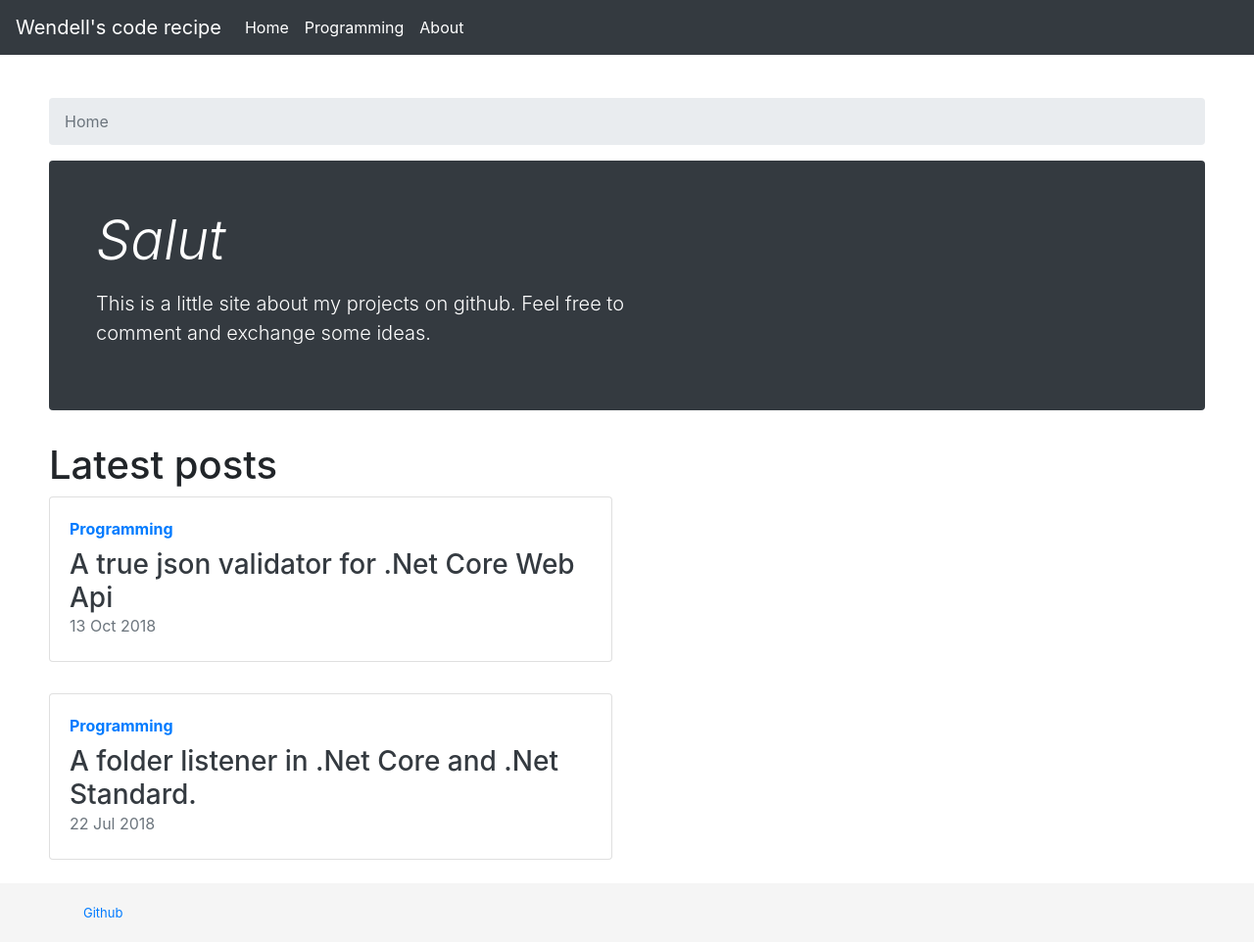
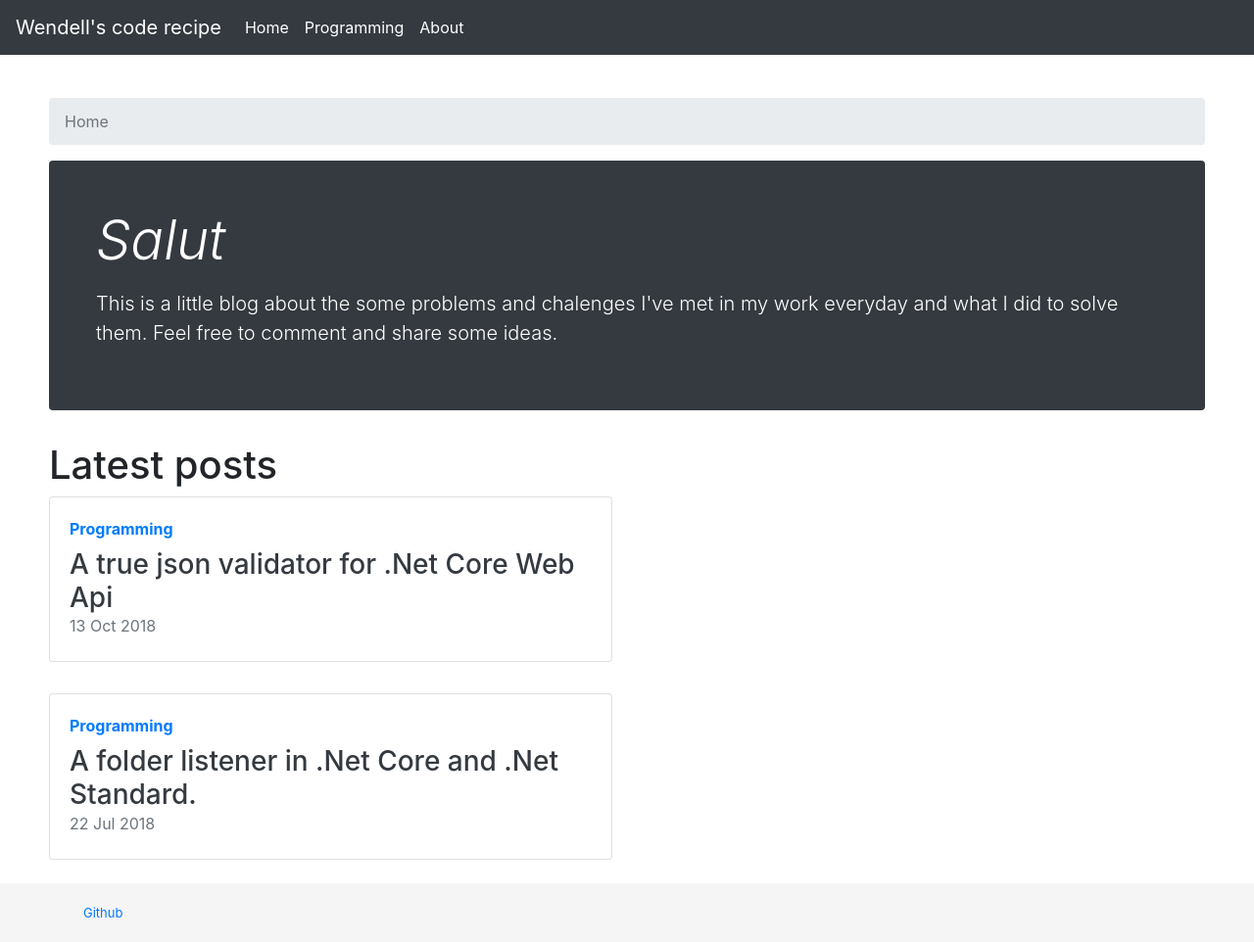
Before and after one commit to wendellantildes/wendellantildes.github.io, a Jekyll site: the page built from index.html, in a window 1280 px wide and 962 px high. Shown: the whole window at 98% size. Built offline with Jekyll 4.4.1, drawn with Linux system fonts in a browser that asks for light colours; nearby versions of some CDN libraries.

Commit message:
Header updated

```diff
--- a/_includes/header.html
+++ b/_includes/header.html
@@ -1,7 +1,8 @@
 
 <div class="jumbotron p-3 p-md-5 text-white rounded bg-dark">
-        <div class="col-md-6 px-0">
+        <div class="col-md-12 px-0">
           <h1 class="display-4 font-italic">Salut</h1>
-          <p class="lead my-3">This is a little site about my projects on github. Feel free to comment and exchange some ideas.</p>
+          <p class="lead my-3">This is a little blog about the some problems and chalenges I've met in my work everyday and what I did to
+            solve them. Feel free to comment and share some ideas.</p>
         </div>
 </div>
```
